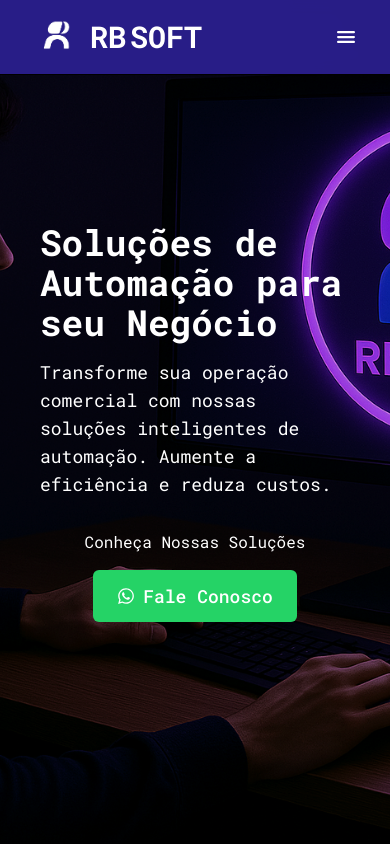
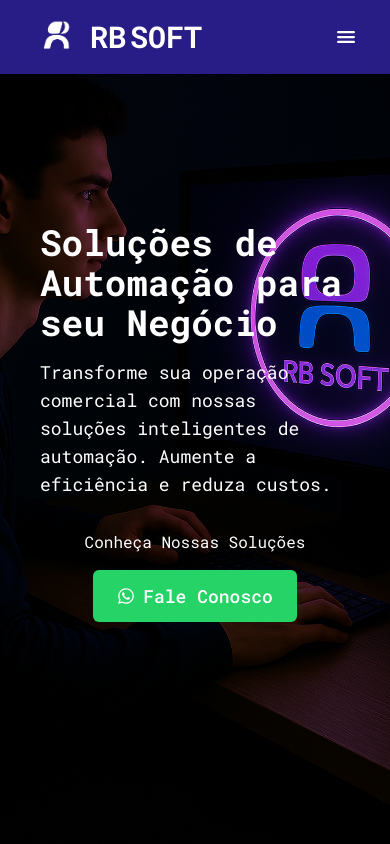
Before and after one commit to chines05/rb-soft, a React (Vite) app: page / in a window 390 px wide. Shown: the top 844 px of the page. Built offline with nearby package versions, Linux system fonts and the light colour scheme.

Commit message:
Feat: Adiciona novas imagens de fundo para desktop e mobile na seção Hero

```diff
--- a/src/components/Hero/HeroSection.jsx
+++ b/src/components/Hero/HeroSection.jsx
@@ -1,4 +1,5 @@
-import heroBg from "../../assets/imgs/BgImage.png";
+import bgImageDesktop from "../../assets/imgs/BgImageDesktop.png";
+import bgImageMobile from "../../assets/imgs/BgImageMobile.png";
 import Button from "../ui/Button";
 
 import { handleWhatsAppClick } from "../../utils/handleWhatsAppClick";
@@ -8,9 +9,14 @@ export default function HeroSection() {
     <section id="inicio" className="relative h-screen w-full">
       <div className="absolute inset-0 z-0">
         <img
-          src={heroBg}
+          src={bgImageDesktop}
           alt="Automação Comercial"
-          className="object-cover w-full h-screen"
+          className="object-cover w-full h-screen hidden sm:block"
+        />
+        <img
+          src={bgImageMobile}
+          alt="Automação Comercial"
+          className="object-cover w-full h-screen sm:hidden"
         />
         <div className="absolute inset-0 bg-black/10" />
       </div>
```
Also changed, not shown: src/assets/imgs/BgImageDesktop.png (renamed from src/assets/imgs/BgImage.png), src/assets/imgs/BgImageMobile.png (added).
